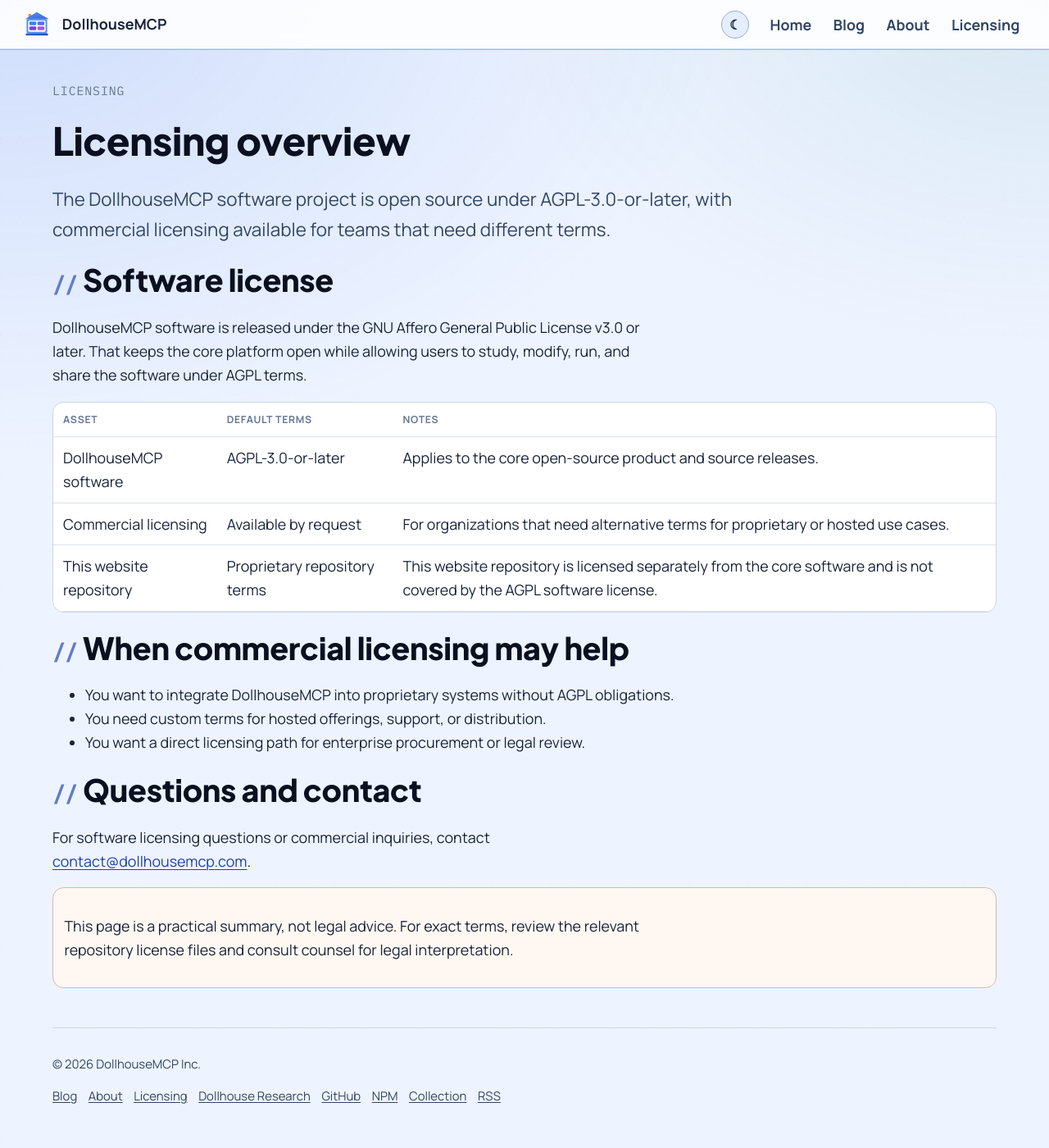
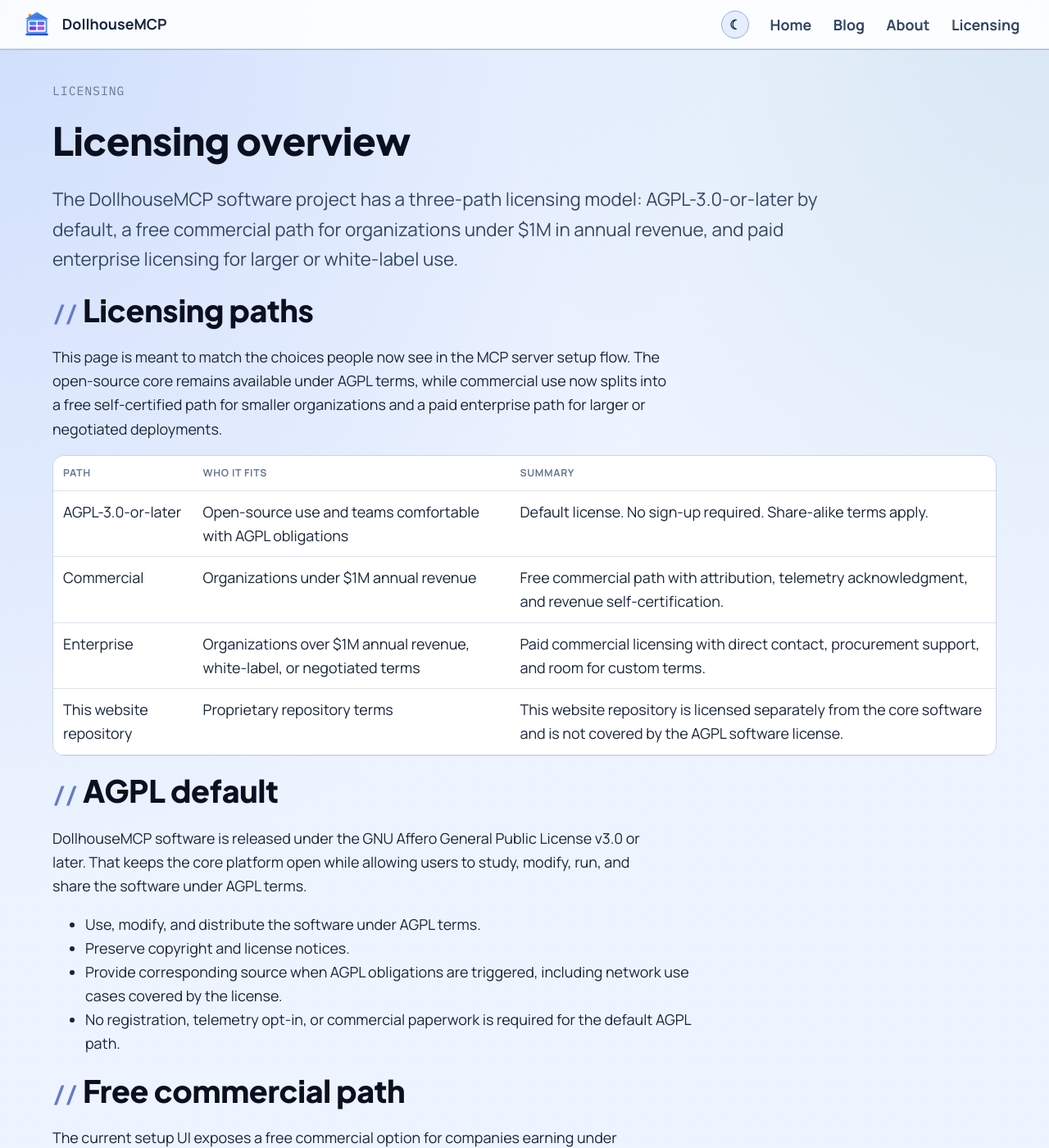
Before and after one commit to DollhouseMCP/website, a Jekyll site: the page built from licensing.html, in a window 1280 px wide and 1400 px high. Shown: the whole window at 82% size. Built offline with Jekyll 4.4.1, drawn with Linux system fonts in a browser that asks for light colours; some of the changed text lies outside the part shown.

Commit message:
Fix console post images and align licensing page

```diff
--- a/licensing.html
+++ b/licensing.html
@@ -9,35 +9,41 @@ main_class: prose
 <h1>Licensing overview</h1>
 
 <p class="lead">
-  The DollhouseMCP software project is open source under AGPL-3.0-or-later, with commercial licensing available for
-  teams that need different terms.
+  The DollhouseMCP software project has a three-path licensing model: AGPL-3.0-or-later by default, a free commercial
+  path for organizations under $1M in annual revenue, and paid enterprise licensing for larger or white-label use.
 </p>
 
-<h2>Software license</h2>
+<h2>Licensing paths</h2>
 <p>
-  DollhouseMCP software is released under the GNU Affero General Public License v3.0 or later. That keeps the core
-  platform open while allowing users to study, modify, run, and share the software under AGPL terms.
+  This page is meant to match the choices people now see in the MCP server setup flow. The open-source core remains
+  available under AGPL terms, while commercial use now splits into a free self-certified path for smaller organizations
+  and a paid enterprise path for larger or negotiated deployments.
 </p>
 
 <div class="table-wrap">
   <table>
     <thead>
       <tr>
-        <th>Asset</th>
-        <th>Default terms</th>
-        <th>Notes</th>
+        <th>Path</th>
+        <th>Who it fits</th>
+        <th>Summary</th>
       </tr>
     </thead>
     <tbody>
       <tr>
-        <td>DollhouseMCP software</td>
         <td>AGPL-3.0-or-later</td>
-        <td>Applies to the core open-source product and source releases.</td>
+        <td>Open-source use and teams comfortable with AGPL obligations</td>
+        <td>Default license. No sign-up required. Share-alike terms apply.</td>
       </tr>
       <tr>
-        <td>Commercial licensing</td>
-        <td>Available by request</td>
-        <td>For organizations that need alternative terms for proprietary or hosted use cases.</td>
+        <td>Commercial</td>
+        <td>Organizations under $1M annual revenue</td>
+        <td>Free commercial path with attribution, telemetry acknowledgment, and revenue self-certification.</td>
+      </tr>
+      <tr>
+        <td>Enterprise</td>
+        <td>Organizations over $1M annual revenue, white-label, or negotiated terms</td>
+        <td>Paid commercial licensing with direct contact, procurement support, and room for custom terms.</td>
       </tr>
       <tr>
         <td>This website repository</td>
@@ -48,11 +54,58 @@ main_class: prose
   </table>
 </div>
 
+<h2>AGPL default</h2>
+<p>
+  DollhouseMCP software is released under the GNU Affero General Public License v3.0 or later. That keeps the core
+  platform open while allowing users to study, modify, run, and share the software under AGPL terms.
+</p>
+
+<ul>
+  <li>Use, modify, and distribute the software under AGPL terms.</li>
+  <li>Preserve copyright and license notices.</li>
+  <li>Provide corresponding source when AGPL obligations are triggered, including network use cases covered by the license.</li>
+  <li>No registration, telemetry opt-in, or commercial paperwork is required for the default AGPL path.</li>
+</ul>
+
+<h2>Free commercial path</h2>
+<p>
+  The current setup UI exposes a free commercial option for companies earning under $1,000,000 USD in annual revenue.
+  That path is meant to keep commercial adoption straightforward for smaller organizations that need different terms
+  from AGPL.
+</p>
+
+<ul>
+  <li>Available to organizations under $1M in annual revenue.</li>
+  <li>Requires revenue self-certification.</li>
+  <li>Requires attribution when DollhouseMCP is used in a commercial product.</li>
+  <li>Requires acknowledgment of anonymous usage telemetry as a condition of that license path.</li>
+</ul>
+
+<div class="callout">
+  <p>
+    In the product today, this is the <strong>Commercial</strong> option shown in the setup flow.
+  </p>
+</div>
+
+<h2>Enterprise path</h2>
+<p>
+  The setup UI also exposes an <strong>Enterprise</strong> path for companies over $1M in annual revenue, white-label
+  deployments, or teams that need procurement, support, or negotiated terms.
+</p>
+
+<ul>
+  <li>Designed for larger organizations or white-label use.</li>
+  <li>Supports direct contact and follow-up for commercial terms.</li>
+  <li>Priority support and SLA options may be available depending on the engagement.</li>
+</ul>
+
 <h2>When commercial licensing may help</h2>
 <ul>
   <li>You want to integrate DollhouseMCP into proprietary systems without AGPL obligations.</li>
   <li>You need custom terms for hosted offerings, support, or distribution.</li>
   <li>You want a direct licensing path for enterprise procurement or legal review.</li>
+  <li>You are building a commercial product and want the under-$1M self-certification route instead of AGPL.</li>
+  <li>You need white-label or larger-scale enterprise terms.</li>
 </ul>
 
 <h2>Questions and contact</h2>
@@ -63,7 +116,7 @@ main_class: prose
 
 <div class="callout">
   <p>
-    This page is a practical summary, not legal advice. For exact terms, review the relevant repository license files
-    and consult counsel for legal interpretation.
+    This page is a practical public summary that mirrors the current setup flow, not legal advice. For exact terms,
+    review the relevant repository license files and final commercial agreements.
   </p>
 </div>
```
Also changed, not shown: _blog_posts/dollhousemcp-console-tour.md (+5 -5 lines).
